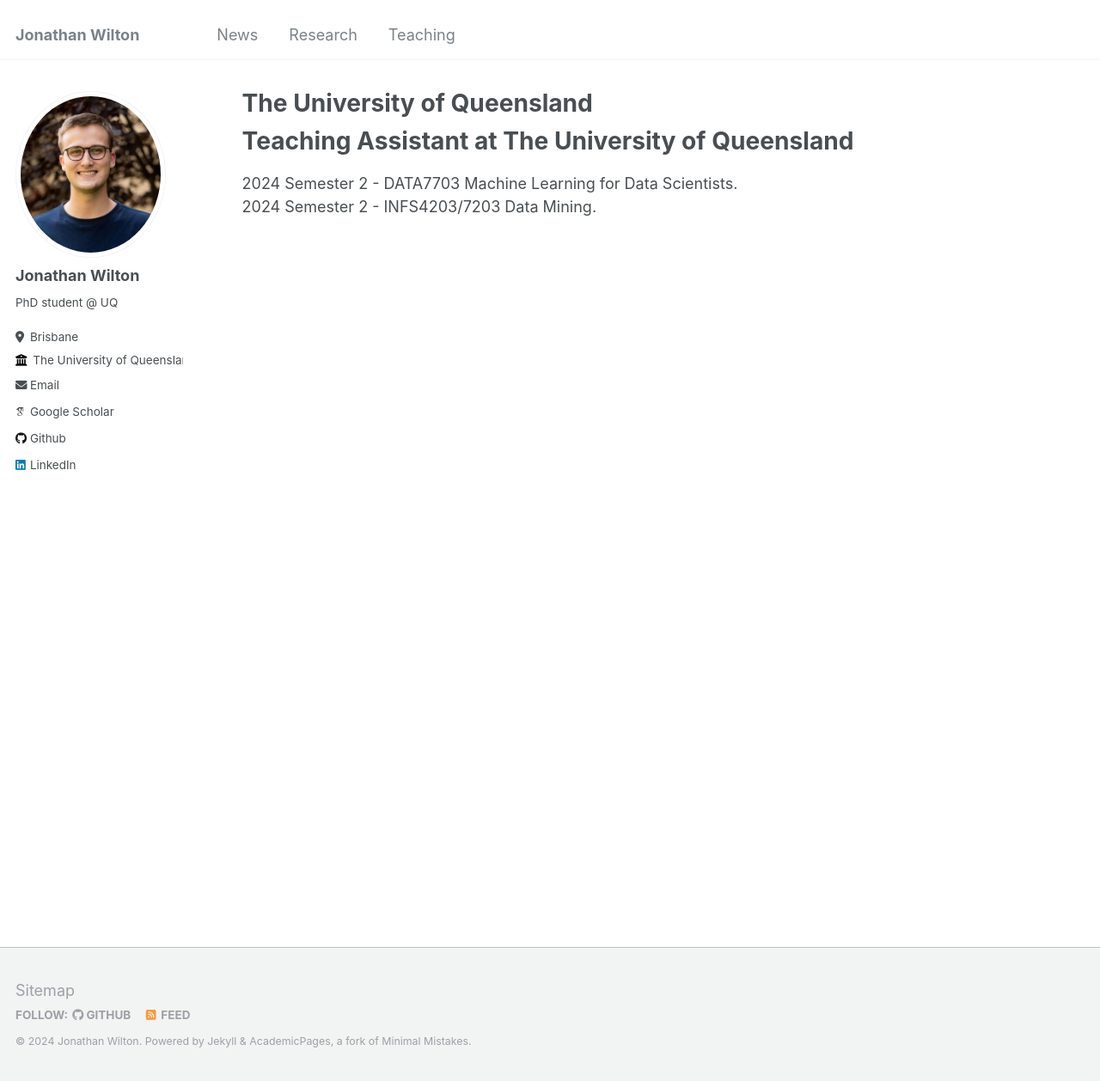
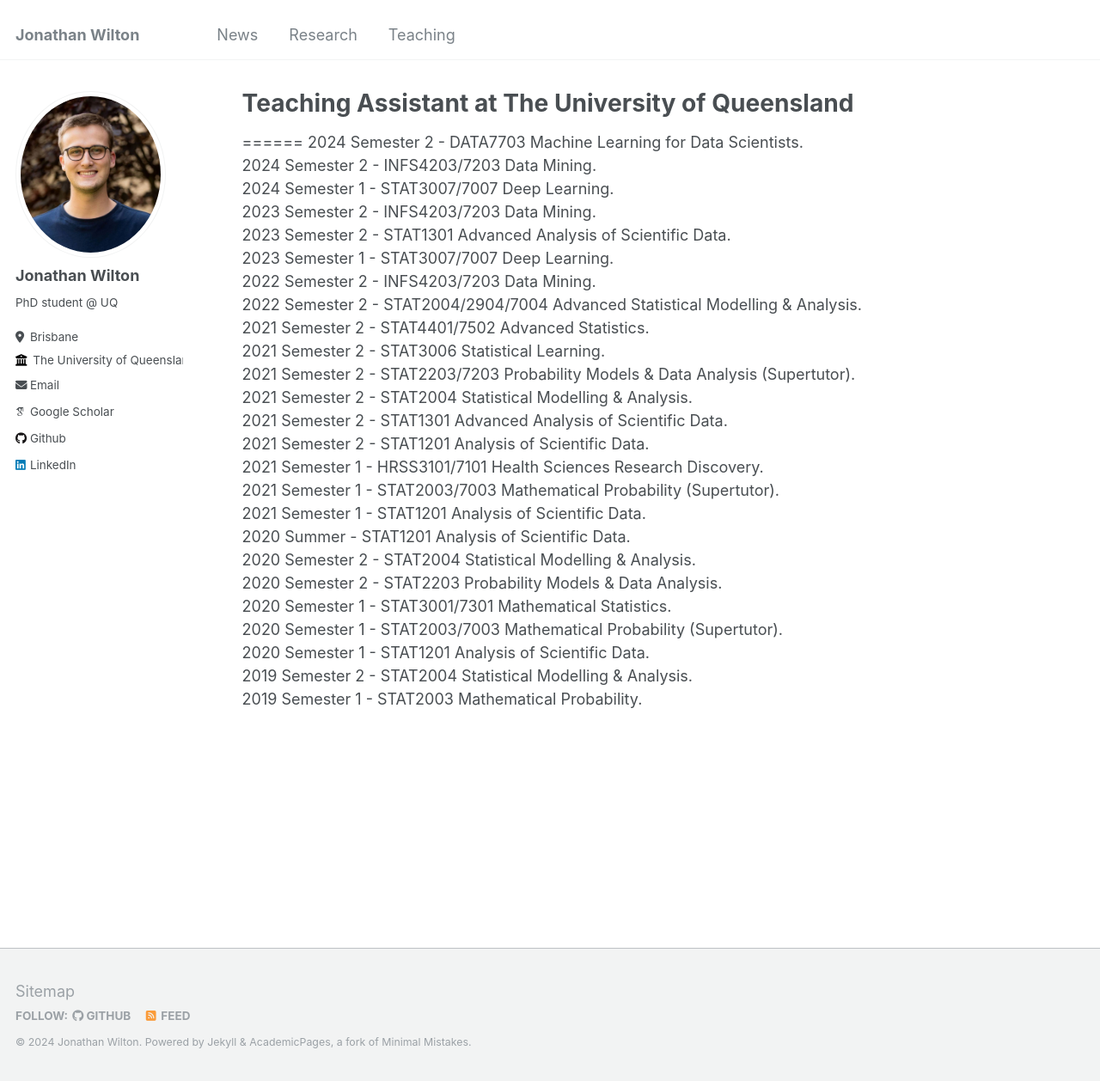
Before and after one commit to jonathanwilton/jonathanwilton.github.io, a Jekyll site: the page built from _teaching/UQ.md, in a window 1280 px wide and 1258 px high. Shown: the whole window at 86% size. Built offline with Jekyll 4.4.1, drawn with Linux system fonts in a browser that asks for light colours; some web fonts are replaced.

Commit message:
Update UQ.md

```diff
--- a/_teaching/UQ.md
+++ b/_teaching/UQ.md
@@ -1,13 +1,35 @@
 ---
 layout: archive
-title: "The University of Queensland"
+title: "Teaching Assistant at The University of Queensland"
 permalink: /teaching/
 author_profile: true
 ---
 
 {% include base_path %}
 
-Teaching Assistant at The University of Queensland
 ======
 2024 Semester 2 - DATA7703 Machine Learning for Data Scientists. <br />
 2024 Semester 2 - INFS4203/7203 Data Mining. <br />
+2024 Semester 1 - STAT3007/7007 Deep Learning.<br />
+2023 Semester 2 - INFS4203/7203 Data Mining.<br />
+2023 Semester 2 - STAT1301 Advanced Analysis of Scientific Data.<br />
+2023 Semester 1 - STAT3007/7007 Deep Learning.<br />
+2022 Semester 2 - INFS4203/7203 Data Mining.<br />
+2022 Semester 2 - STAT2004/2904/7004 Advanced Statistical Modelling & Analysis.<br />
+2021 Semester 2 - STAT4401/7502 Advanced Statistics.<br />
+2021 Semester 2 - STAT3006 Statistical Learning.<br />
+2021 Semester 2 - STAT2203/7203 Probability Models & Data Analysis (Supertutor).<br />
+2021 Semester 2 - STAT2004 Statistical Modelling & Analysis.<br />
+2021 Semester 2 - STAT1301 Advanced Analysis of Scientific Data.<br />
+2021 Semester 2 - STAT1201 Analysis of Scientific Data.<br />
+2021 Semester 1 - HRSS3101/7101 Health Sciences Research Discovery.<br />
+2021 Semester 1 - STAT2003/7003 Mathematical Probability (Supertutor).<br />
+2021 Semester 1 - STAT1201 Analysis of Scientific Data.<br />
+2020 Summer     - STAT1201 Analysis of Scientific Data.<br />
+2020 Semester 2 - STAT2004 Statistical Modelling & Analysis.<br />
+2020 Semester 2 - STAT2203 Probability Models & Data Analysis.<br />
+2020 Semester 1 - STAT3001/7301 Mathematical Statistics.<br />
+2020 Semester 1 - STAT2003/7003 Mathematical Probability (Supertutor).<br />
+2020 Semester 1 - STAT1201 Analysis of Scientific Data.<br />
+2019 Semester 2 - STAT2004 Statistical Modelling & Analysis.<br />
+2019 Semester 1 - STAT2003 Mathematical Probability.
```
